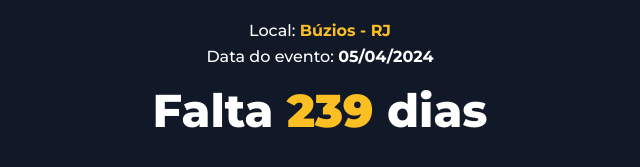
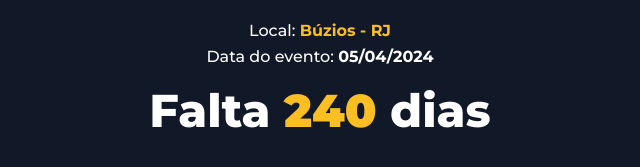
Before and after one commit to venturimdias/portfolio, a Next.js app: page /eventos/buzios in a window 1280 px wide. Shown: the part 349-516 px from the top of the page, without its empty margins (320-960 px from the left). Built offline with nearby package versions, Linux system fonts and the light colour scheme.

Commit message:
fix func dias_restantes

```diff
--- a/src/app/eventos/[slug]/page.tsx
+++ b/src/app/eventos/[slug]/page.tsx
@@ -11,27 +11,27 @@ interface pageProps{
   params: { slug: string }
 }
 
+export const evento_dias_restantes = (data : string) => {
+  const data1 = moment(new Date()).subtract(1, 'days') //.format('DD/MM/YYYY')
+  const data2 = moment(data) //.format('DD/MM/YYYY')
+  const dias =  data2.diff(data1, 'days');
+  return dias
+}
 export default async function Page({ params } : pageProps){
 
   const eventos : EventoProps[] = ListaEventos.filter(i => i.slug == params.slug)
   const evento = eventos[0]
-
-  const evento_dias_restantes = () => {
-    const data1 = moment(new Date()) //.format('DD/MM/YYYY')
-    const data2 = moment(evento?.date) //.format('DD/MM/YYYY')
-    const dias =  data2.diff(data1, 'days');
-    // const horas = data2.diff(data1, 'hours');
-    // console.log(horas / 24, horas % 24 )
-    return dias
-  }
 
   return <div className='text-center min-h-[100vh] py-5 flex flex-col align-middle justify-center'>
     <div>
       <h1 className="justify-center">{evento?.title}</h1>
       <div>Local: <b className='text-amber-400'> {evento?.local}</b></div>
       <div>Data do evento:  <b> {moment(evento?.date).format('DD/MM/YYYY')}</b></div>
-      <h2> Falta <b className='text-amber-400'>{evento_dias_restantes()}</b> dias </h2>
-      {evento?.img && <Image className='object-cover w-[400px] h-[400px] md:w-full' src={evento?.img} width={800} height={400} alt="imagem evento" />}
+      <h2> Falta
+        <b className='text-amber-400'> {evento_dias_restantes(evento?.date)}</b>
+        {evento_dias_restantes(evento?.date) > 1 ? " dias" : " dia" }
+      </h2>
+      {evento?.img && <Image className='object-cover max-w-[400px] w-full h-auto md:max-w-[1200px] ' src={evento?.img} width={800} height={400} alt="imagem evento" />}
     </div>
   </div>
 }
--- a/src/app/eventos/page.tsx
+++ b/src/app/eventos/page.tsx
@@ -4,6 +4,7 @@ import { ListaEventos } from '@/services/Evento'
 import moment from 'moment';
 import Link from 'next/link';
 import { CasalIcon, UsersIcon } from '@/components/svg/Icons';
+import { evento_dias_restantes } from './[slug]/page';
 
 export default function EventoList() {
 
@@ -26,8 +27,10 @@ export default function EventoList() {
       </div>
       <h4 className="leading-[120%] mb-5">{i.title}</h4>
       <b className='text-amber-400'>{i.local}</b>
-      <p>{moment(i.date).format('DD/MM/YYYY')}</p>
-
+      <p>{moment(i.date).format('DD/MM/YYYY')} |
+      Faltam: <b className='text-amber-400'> {evento_dias_restantes(i.date)}</b>
+      {evento_dias_restantes(i.date) > 1 ? " dias" : " dia" }
+      </p>
     </Link>)}
   </div>)
 }
```
Also changed, not shown: 1 other file (tests, documents, lock files or other folders).
